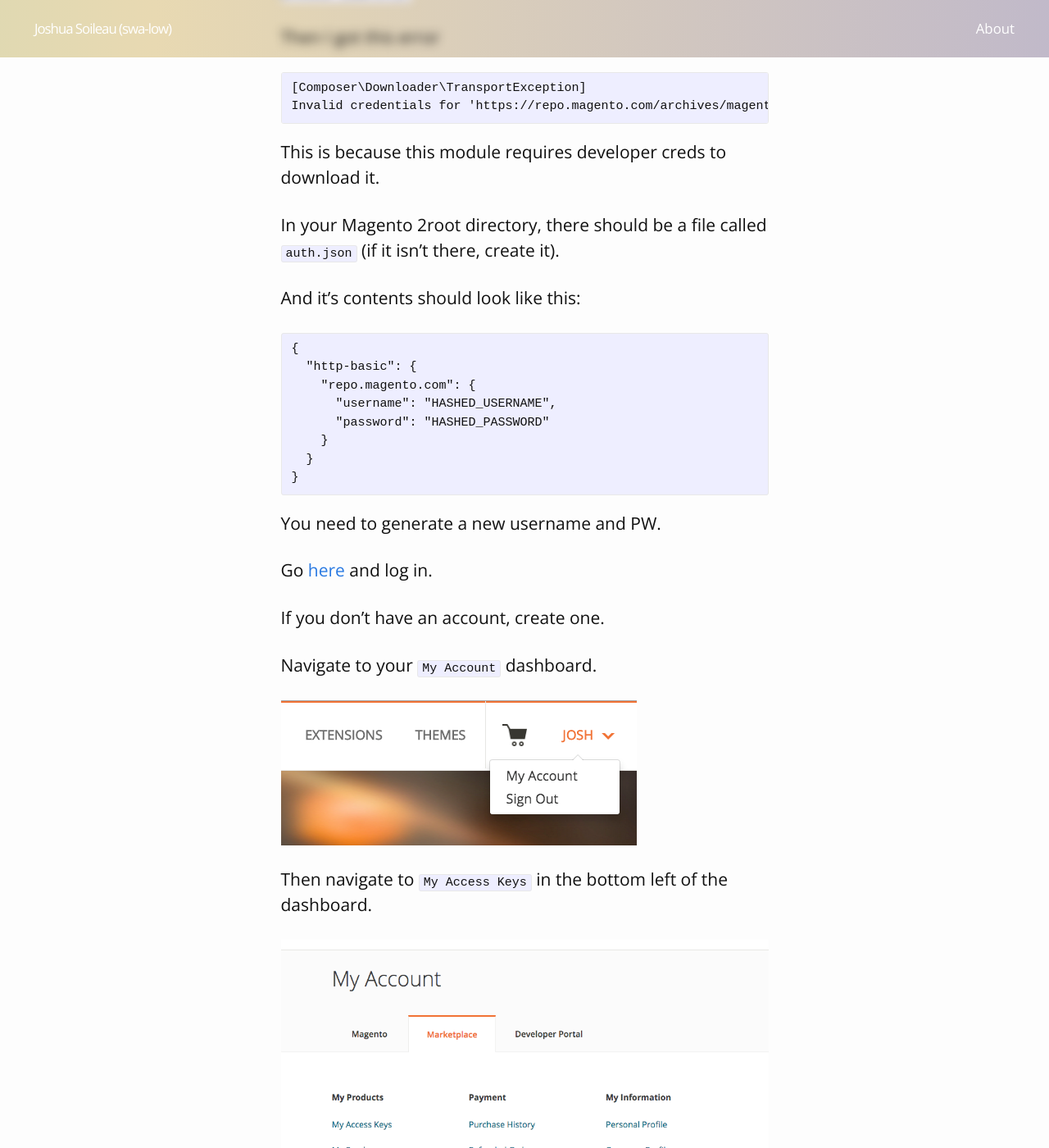
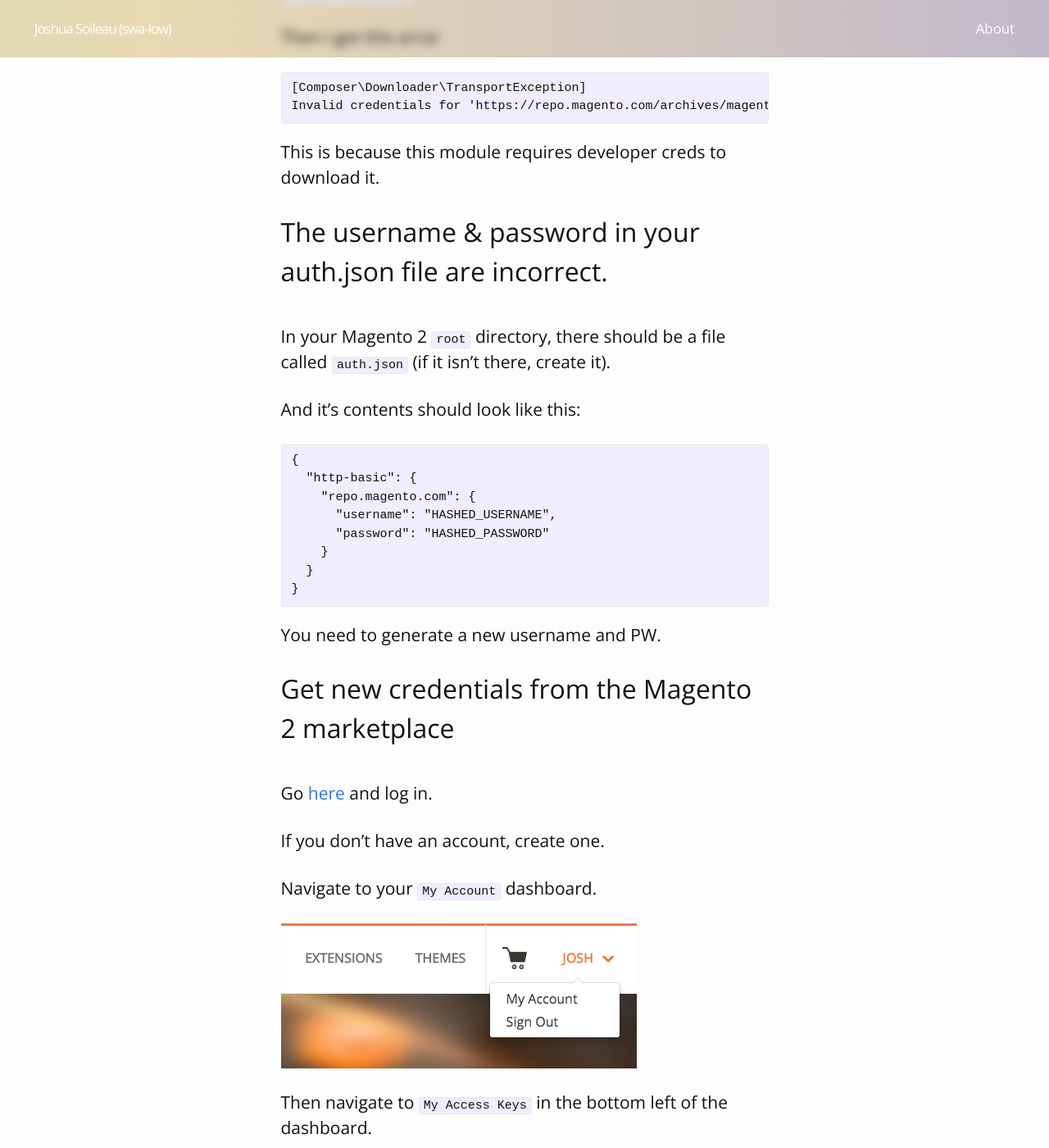
Before and after one commit to JoshuaSoileau/relead-marketing, a Jekyll site: the page built from _posts/2016-06-09-composer-install-invalid-credentials-errors-on-magento-2.md, in a window 1280 px wide and 1400 px high, scrolled down 634 px. Shown: the whole window at 82% size. Built offline with Jekyll 4.4.1, drawn with Linux system fonts in a browser that asks for light colours.

Commit message:
Fix wrong word

````diff
--- a/_posts/2016-06-09-composer-install-invalid-credentials-errors-on-magento-2.md
+++ b/_posts/2016-06-09-composer-install-invalid-credentials-errors-on-magento-2.md
@@ -29,7 +29,9 @@
 
 This is because this module requires developer creds to download it.
 
-In your Magento 2root directory, there should be a file called `auth.json` (if it isn't there, create it).
+## The username &amp; password in your auth.json file are incorrect.
+
+In your Magento 2 `root` directory, there should be a file called `auth.json` (if it isn't there, create it).
 
 And it's contents should look like this:
 
@@ -45,6 +47,8 @@
 ```
 
 You need to generate a new username and PW.
+
+## Get new credentials from the Magento 2 marketplace
 
 Go [here](http://devdocs.magento.com/guides/v2.0/install-gde/prereq/dev_install.html#instgde-prereq-compose-clone) and log in.
 
````
